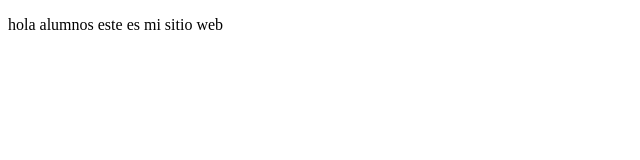
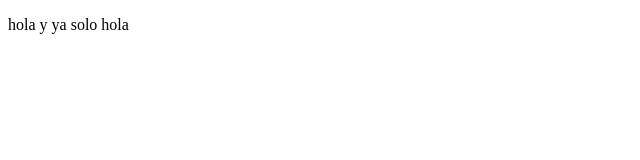
Before and after one commit to sgaspar5891/proyectDemoCursoPrework, a plain HTML site: page index.html in a window 1280 px wide. Shown: the whole page, without its empty margins (0-640 px from the left). Drawn offline with Linux system fonts and the light colour scheme.

Commit message:
first commit

```diff
--- a/index.html
+++ b/index.html
@@ -8,7 +8,7 @@
 </head>
 <body>
     <p>
-        hola alumnos este es mi sitio web
+        hola y ya solo hola
     </p>
 </body>
 </html>
```
